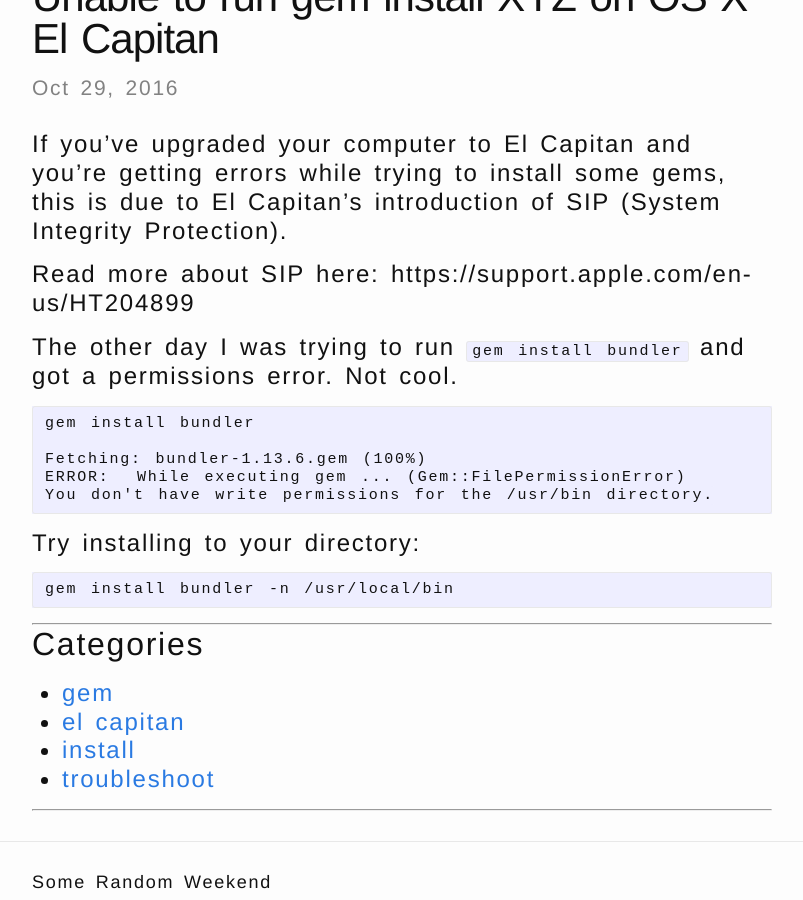
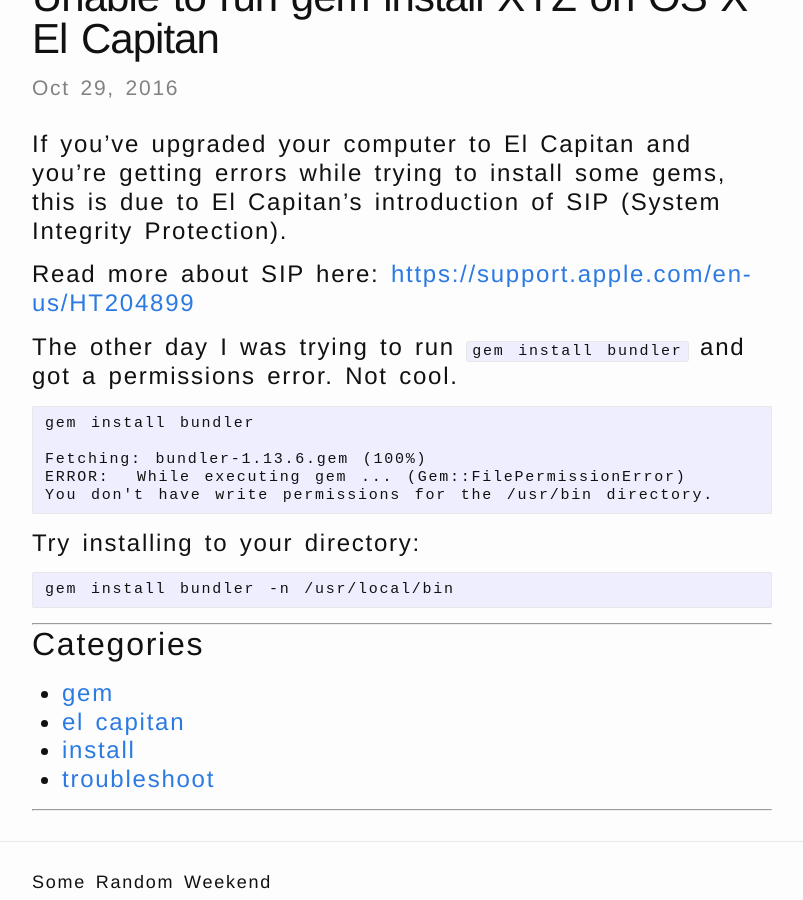
Before and after one commit to seimith/seimith.github.io, a Jekyll site: the page built from _posts/2016-10-29-Unable to on OS X El Capitan.md, in a window 1280 px wide and 900 px high, scrolled down 586 px. Shown: the whole window, without its empty margins (238-1041 px from the left). Built offline with Jekyll 4.4.1, drawn with Linux system fonts in a browser that asks for light colours; part of the change alters nothing that is shown.

````diff
--- a/_posts/2016-10-29-Unable to on OS X El Capitan.md
+++ b/_posts/2016-10-29-Unable to on OS X El Capitan.md
@@ -7,7 +7,7 @@ categories: ["gem", "el capitan", "install", "troubleshoot"]
 
 If you've upgraded your computer to El Capitan and you're getting errors while trying to install some gems, this is due to  El Capitan's introduction of SIP (System Integrity Protection).
 
-Read more about SIP here: https://support.apple.com/en-us/HT204899
+Read more about SIP here: [https://support.apple.com/en-us/HT204899][link]
 
 The other day I was trying to run `gem install bundler` and got a permissions error. Not cool.
 
@@ -24,3 +24,5 @@ Try installing to your directory:
 ```
 gem install bundler -n /usr/local/bin
 ```
+
+[link]:https://support.apple.com/en-us/HT204899
````
Also changed, not shown: 1 other file.
